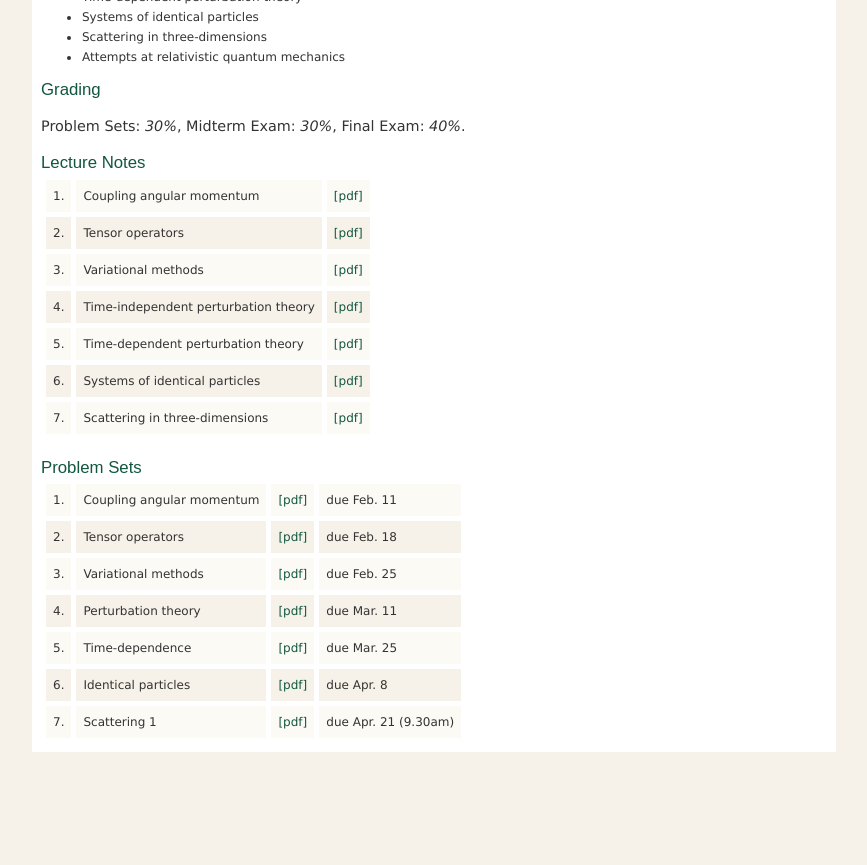
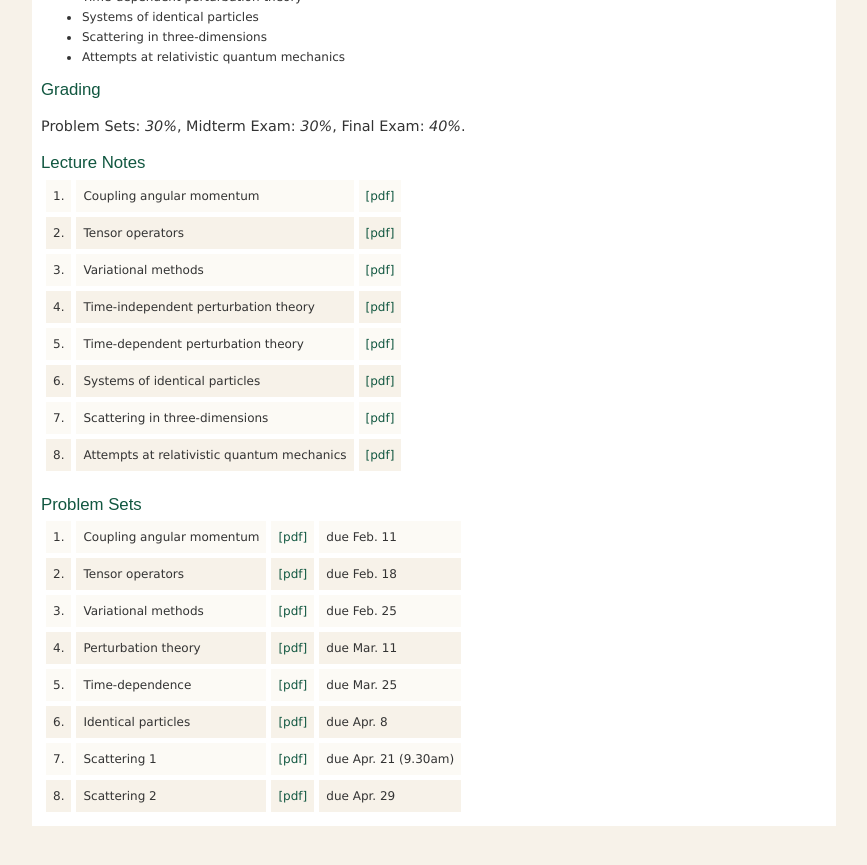
Before and after one commit to jozefdudek/personal_website, a Jekyll site: the page built from Phys622.html, in a window 1280 px wide and 900 px high, scrolled down 1771 px. Shown: the top 865 px of the window, without its empty margins (192-1059 px from the left). Built offline with Jekyll 4.4.1, drawn with Linux system fonts in a browser that asks for light colours; before the commit the page ends 2597 px from its top, so only the background shows below that.

Commit message:
added links

```diff
--- a/Phys622.html
+++ b/Phys622.html
@@ -153,6 +153,14 @@
       </td>
     </tr>
 
+      <tr class="highlights">
+      <td class="highlights"> 8. </td>
+      <td class="highlights">Attempts at relativistic quantum mechanics</td>
+      <td class="highlights">
+        <a href="https://wm1693.box.com/s/gin7fzlmrddx973acwyrwdxg0bl6cgr3">[pdf]</a>
+      </td>
+    </tr>
+
 
   </table>
 
@@ -225,6 +233,15 @@
     <td class="highlights">due Apr. 21 (9.30am)</td>
   </tr>
 
+   <tr class="highlights">
+    <td class="highlights"> 8. </td>
+    <td class="highlights">Scattering 2</td>
+    <td class="highlights">
+      <a href="https://wm1693.box.com/s/qd6piwtu4baga4shzm37axa894eo3ob4">[pdf]</a>
+    </td>
+    <td class="highlights">due Apr. 29</td>
+  </tr>
+
 
 
   </table>
```
